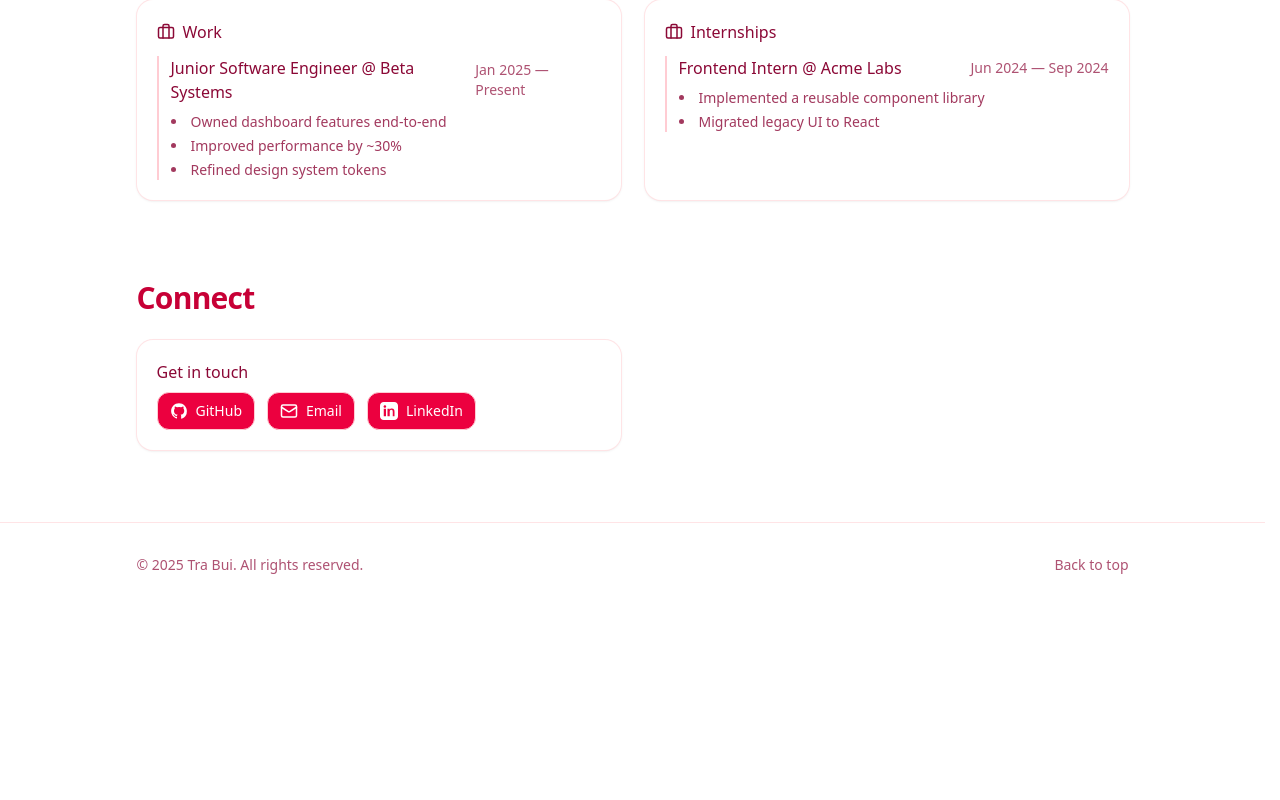
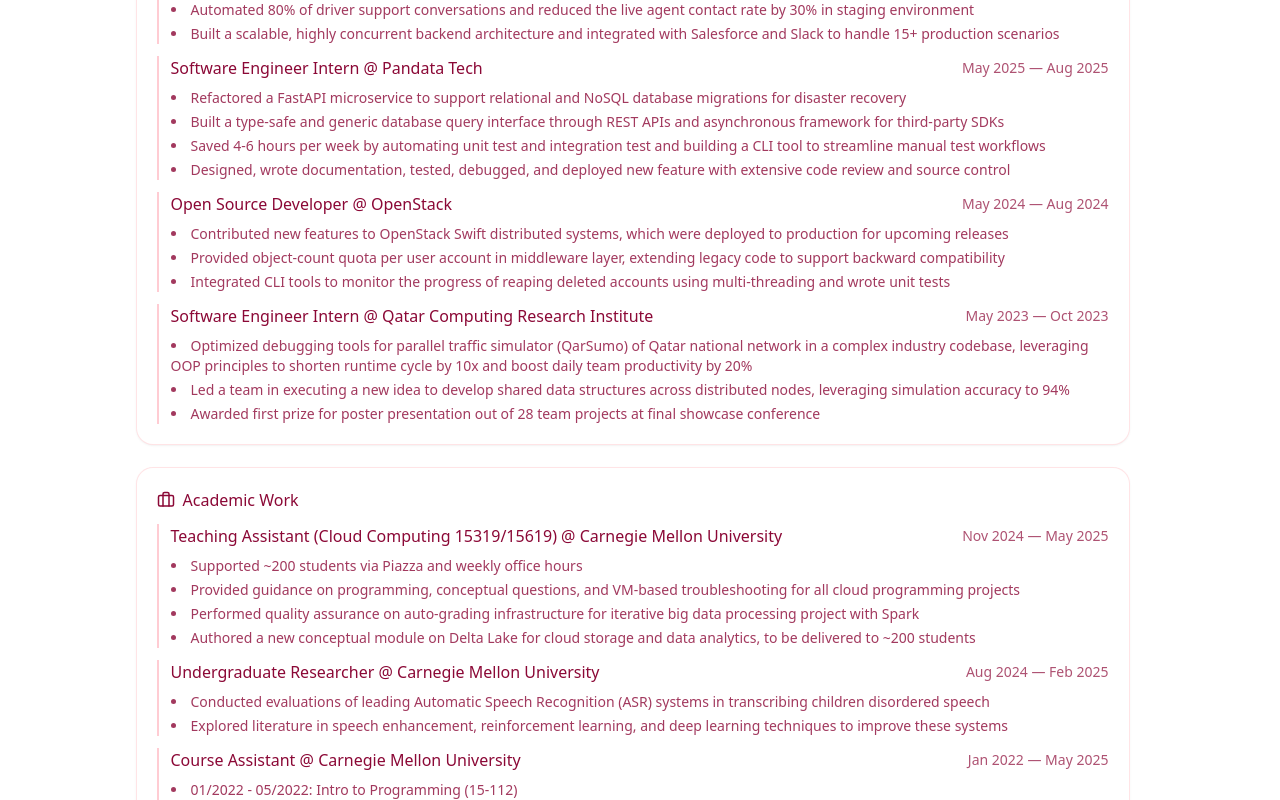
Before and after one commit to tpbui/tpbui.github.io, a React (Vite) app: page / in a window 1280 px wide. Shown: the part 1200-2000 px from the top of the page. Before the commit the page ends 1807 px from the top, so only its background shows below. Built offline with nearby package versions, Linux system fonts and the light colour scheme.

Commit message:
feature: add work experience data

```diff
--- a/src/content/site.js
+++ b/src/content/site.js
@@ -40,30 +40,88 @@
 		"AWS",
 		"Azure",
 	],
-	experienceSummary:
-		"I've worked across internships and roles where I owned features end-to-end: from ideation and design to implementation, testing, and docs. I'm comfortable collaborating with cross-functional teams and delivering incrementally.",
 	internships: [
 		{
-			title: "Frontend Intern",
-			company: "Acme Labs",
-			start: "2024-06-01",
-			end: "2024-09-01",
+			title: "Software Engineer Intern",
+			company: "Snoonu",
+			start: "2025-04",
+			end: null,
 			points: [
-				"Implemented a reusable component library",
-				"Migrated legacy UI to React",
+				"Led end-to-end implementation of an AI driver-facing chatbot for a food delivery mobile app, automating order issue reporting",
+				"Automated 80% of driver support conversations and reduced the live agent contact rate by 30% in staging environment",
+				"Built a scalable, highly concurrent backend architecture and integrated with Salesforce and Slack to handle 15+ production scenarios",
+			],
+		},
+		{
+			title: "Software Engineer Intern",
+			company: "Pandata Tech",
+			start: "2025-05",
+			end: "2025-08",
+			points: [
+				"Refactored a FastAPI microservice to support relational and NoSQL database migrations for disaster recovery",
+				"Built a type-safe and generic database query interface through REST APIs and asynchronous framework for third-party SDKs",
+				"Saved 4-6 hours per week by automating unit test and integration test and building a CLI tool to streamline manual test workflows",
+				"Designed, wrote documentation, tested, debugged, and deployed new feature with extensive code review and source control",
+			],
+		},
+		{
+			title: "Open Source Developer",
+			company: "OpenStack",
+			start: "2024-05",
+			end: "2024-08",
+			points: [
+				"Contributed new features to OpenStack Swift distributed systems, which were deployed to production for upcoming releases",
+				"Provided object-count quota per user account in middleware layer, extending legacy code to support backward compatibility",
+				"Integrated CLI tools to monitor the progress of reaping deleted accounts using multi-threading and wrote unit tests",
+			],
+		},
+		{
+			title: "Software Engineer Intern",
+			company: "Qatar Computing Research Institute",
+			start: "2023-05",
+			end: "2023-10",
+			points: [
+				"Optimized debugging tools for parallel traffic simulator (QarSumo) of Qatar national network in a complex industry codebase, leveraging OOP principles to shorten runtime cycle by 10x and boost daily team productivity by 20%",
+				"Led a team in executing a new idea to develop shared data structures across distributed nodes, leveraging simulation accuracy to 94%",
+				"Awarded first prize for poster presentation out of 28 team projects at final showcase conference",
 			],
 		},
 	],
-	work: [
+	academic: [
 		{
-			title: "Junior Software Engineer",
-			company: "Beta Systems",
-			start: "2025-01-15",
-			end: null,
+			title: "Teaching Assistant (Cloud Computing 15319/15619)",
+			company: "Carnegie Mellon University",
+			start: "2024-11",
+			end: "2025-05",
 			points: [
-				"Owned dashboard features end-to-end",
-				"Improved performance by ~30%",
-				"Refined design system tokens",
+				"Supported ~200 students via Piazza and weekly office hours",
+				"Provided guidance on programming, conceptual questions, and VM-based troubleshooting for all cloud programming projects",
+				"Performed quality assurance on auto-grading infrastructure for iterative big data processing project with Spark",
+				"Authored a new conceptual module on Delta Lake for cloud storage and data analytics, to be delivered to ~200 students",
+			],
+		},
+		{
+			title: "Undergraduate Researcher",
+			company: "Carnegie Mellon University",
+			start: "2024-08",
+			end: "2025-02",
+			points: [
+				"Conducted evaluations of leading Automatic Speech Recognition (ASR) systems in transcribing children disordered speech",
+				"Explored literature in speech enhancement, reinforcement learning, and deep learning techniques to improve these systems",
+			],
+		},
+		{
+			title: "Course Assistant",
+			company: "Carnegie Mellon University",
+			start: "2022-1",
+			end: "2025-05-1",
+			points: [
+				"01/2022 - 05/2022: Intro to Programming (15-112)",
+				"01/2023 - 05/2023: Calculus II (21-122)",
+				"08/2024 - 12/2024: Evolution (03-125)",
+				"01/2025 - 05/2025: Great Theoretical Ideas in Computer Science (15-251)",
+				"01/2025 - 05/2025: Cloud Computing (15-319/15-619)",
+				"01/2025 - 05/2025: Principles of Imperative Programming (15-122)",
 			],
 		},
 	],
@@ -72,9 +130,9 @@
 			id: "p1",
 			title: "Space Typing",
 			date: "2021-11",
-			design: "Object-Oriented Programming (OOP), Python, Pygame, Socket Programming",
-			summary:
-				"An adaptive space-themed speed typing game.",
+			design:
+				"Object-Oriented Programming (OOP), Python, Pygame, Socket Programming",
+			summary: "An adaptive space-themed speed typing game.",
 			image: `/space-typing.png`,
 			links: [
 				{
--- a/src/sections/Experience.jsx
+++ b/src/sections/Experience.jsx
@@ -7,34 +7,6 @@
 export default function Experience() {
 	return (
 		<Section id="experience" title="Experience">
-			<Card className="p-5">
-				<p className="text-rose-900/90">{CONFIG.experienceSummary}</p>
-			</Card>
-			<div className="grid sm:grid-cols-2 gap-6">
-				<Card className="p-5">
-					<div className="flex items-center gap-2 text-rose-900 mb-3">
-						<Briefcase size={18} /> <h3 className="font-medium">Work</h3>
-					</div>
-					<ol className="space-y-3">
-						{CONFIG.work.map((w, idx) => (
-							<li key={idx} className="border-l-2 border-rose-200 pl-3">
-								<div className="flex items-center justify-between">
-									<span className="font-medium text-rose-900">
-										{w.title} @ {w.company}
-									</span>
-									<span className="text-sm text-rose-900/70">
-										{dateRange(w.start, w.end)}
-									</span>
-								</div>
-								<ul className="list-disc list-inside text-sm text-rose-900/80 mt-2 space-y-1">
-									{w.points?.map((p, i) => (
-										<li key={i}>{p}</li>
-									))}
-								</ul>
-							</li>
-						))}
-					</ol>
-				</Card>
 			<Card className="p-5">
 				<div className="flex items-center gap-2 text-rose-900 mb-3">
 					<Briefcase size={18} /> <h3 className="font-medium">Internships</h3>
@@ -59,7 +31,30 @@
 					))}
 				</ol>
 			</Card>
+			<Card className="p-5">
+				<div className="flex items-center gap-2 text-rose-900 mb-3">
+					<Briefcase size={18} /> <h3 className="font-medium">Academic Work</h3>
 				</div>
+				<ol className="space-y-3">
+					{CONFIG.academic.map((w, idx) => (
+						<li key={idx} className="border-l-2 border-rose-200 pl-3">
+							<div className="flex items-center justify-between">
+								<span className="font-medium text-rose-900">
+									{w.title} @ {w.company}
+								</span>
+								<span className="text-sm text-rose-900/70">
+									{dateRange(w.start, w.end)}
+								</span>
+							</div>
+							<ul className="list-disc list-inside text-sm text-rose-900/80 mt-2 space-y-1">
+								{w.points?.map((p, i) => (
+									<li key={i}>{p}</li>
+								))}
+							</ul>
+						</li>
+					))}
+				</ol>
+			</Card>
 		</Section>
 	);
 }
```
Lines whose indentation alone changed are shown as unchanged.
